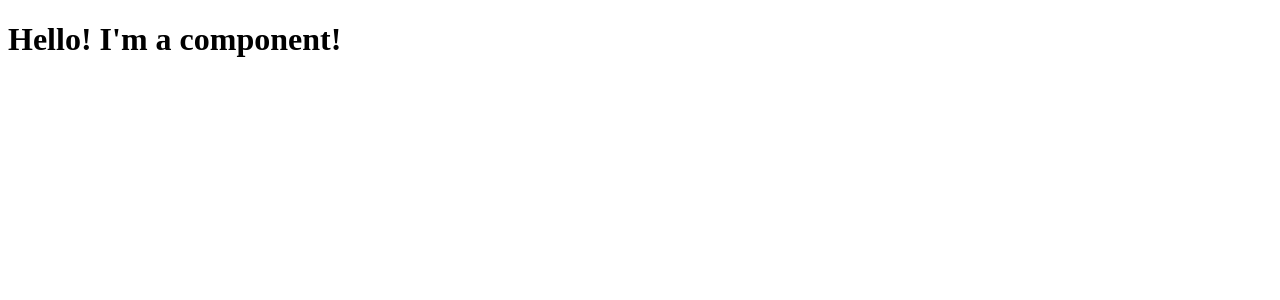
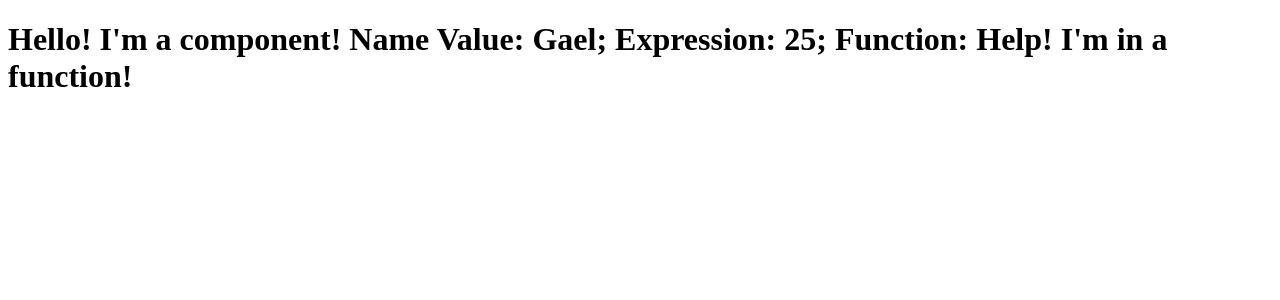
Before and after one commit to Neonsy/React-First-Steps, a React (Vite) app: page / in a window 1280 px wide. Shown: the top 300 px of the page. Built offline with nearby package versions, Linux system fonts and the light colour scheme.

Commit message:
End of section 3

```diff
--- a/src/components/Hello.jsx
+++ b/src/components/Hello.jsx
@@ -1,5 +1,15 @@
+const name = 'Gael';
+
+function displayMessage() {
+  return "Help! I'm in a function!";
+}
+
 function Hello() {
-  return <h1>Hello! I'm a component!</h1>;
+  return (
+    <h1>
+      Hello! I'm a component! Name Value: {name}; Expression: {5 * 5}; Function: {displayMessage()}
+    </h1>
+  );
 }
 
 export default Hello;
```
Also changed, not shown: notes/03-what-is-jsx.md (added, +19 -0 lines), 1 other file (tests, documents, lock files or other folders).
